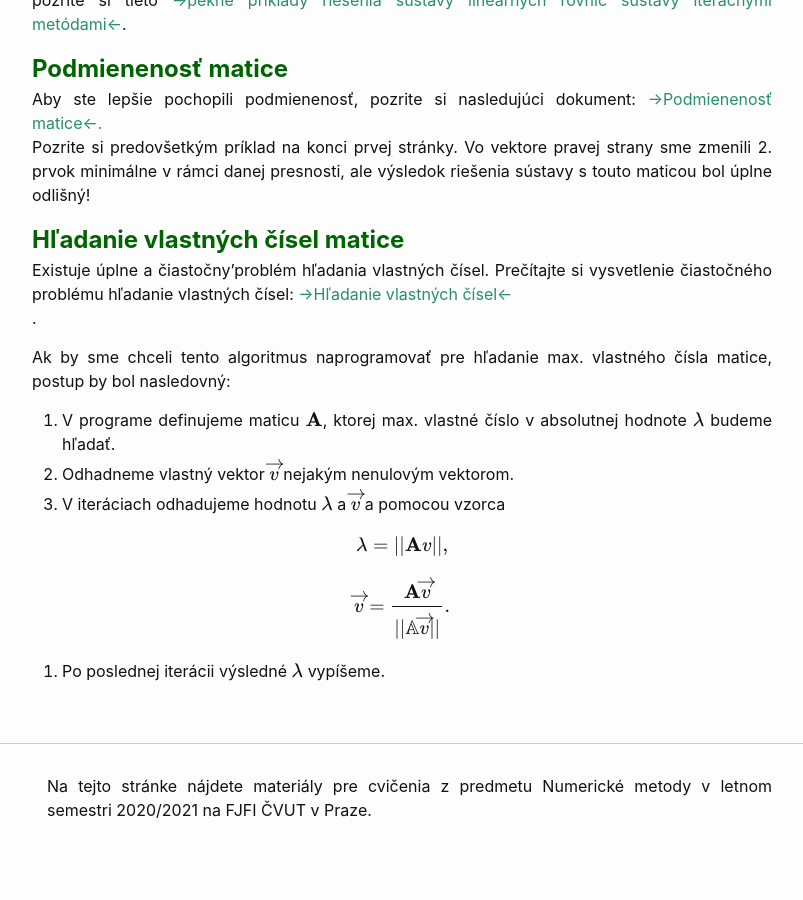
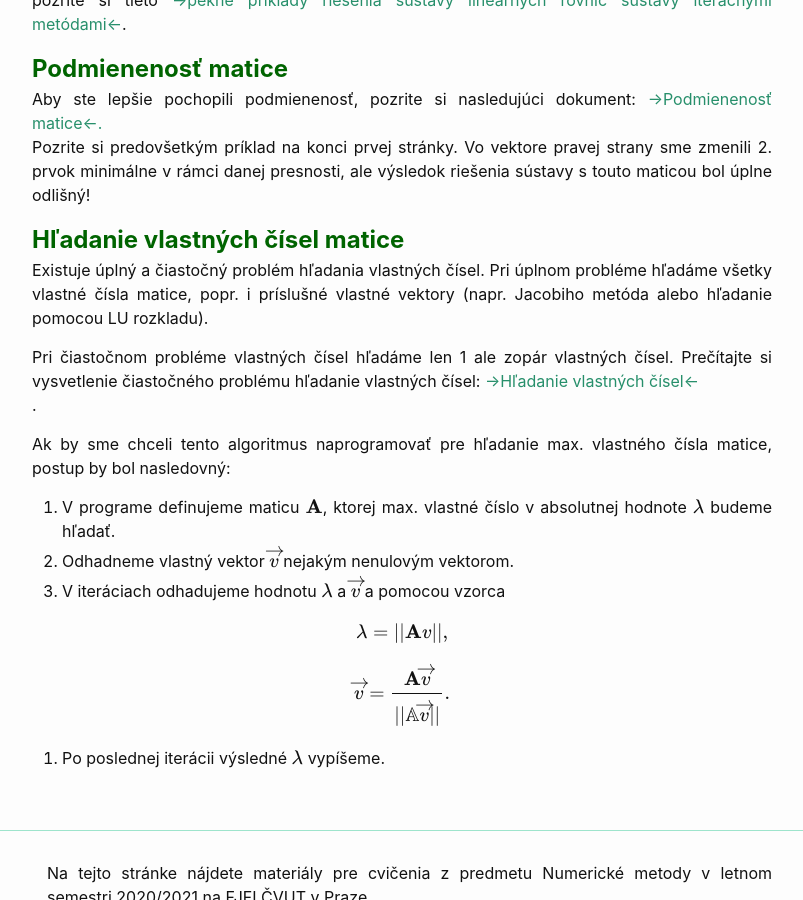
Before and after one commit to maslarova/maslarova.github.io, a Jekyll site: the page built from _posts/2021-03-11-cvicenie4.md, in a window 1280 px wide and 900 px high, scrolled down 1134 px. Shown: the whole window, without its empty margins (238-1041 px from the left). Built offline with Jekyll 4.4.1, drawn with Linux system fonts in a browser that asks for light colours.

Commit message:
2021-03-11-cvicenie4.md

```diff
--- a/_posts/2021-03-11-cvicenie4.md
+++ b/_posts/2021-03-11-cvicenie4.md
@@ -40,7 +40,11 @@ Aby ste lepšie pochopili podmienenosť, pozrite si nasledujúci dokument: [->Po
 Pozrite si predovšetkým príklad na konci prvej stránky. Vo vektore pravej strany sme zmenili 2. prvok minimálne v rámci danej presnosti, ale výsledok riešenia sústavy s touto maticou bol úplne odlišný!
 
 <span style="color:DarkGreen"> <font size="+2"><b>Hľadanie vlastných čísel matice</b></font></span><br>
-Existuje úplne a čiastočny'problém hľadania vlastných čísel. Prečítajte si vysvetlenie čiastočného problému hľadanie vlastných čísel: [->Hľadanie vlastných čísel<-](http://kfe.fjfi.cvut.cz/~matysma4/nme/cv04/hledanivlastcisel.pdf)<br />.
+Existuje úplný a čiastočný problém hľadania vlastných čísel. Pri úplnom probléme hľadáme všetky vlastné čísla matice, popr. i príslušné vlastné vektory (napr. Jacobiho metóda alebo hľadanie pomocou LU rozkladu).
+
+
+Pri čiastočnom probléme vlastných čísel hľadáme len 1 ale zopár vlastných čísel.
+Prečítajte si vysvetlenie čiastočného problému hľadanie vlastných čísel: [->Hľadanie vlastných čísel<-](http://kfe.fjfi.cvut.cz/~matysma4/nme/cv04/hledanivlastcisel.pdf)<br />.
 
 Ak by sme chceli tento algoritmus naprogramovať pre hľadanie max. vlastného čísla matice, postup by bol nasledovný:
 1. V programe definujeme maticu $\mathbf{A}$, ktorej max. vlastné číslo v absolutnej hodnote $\lambda$ budeme hľadať.
```
